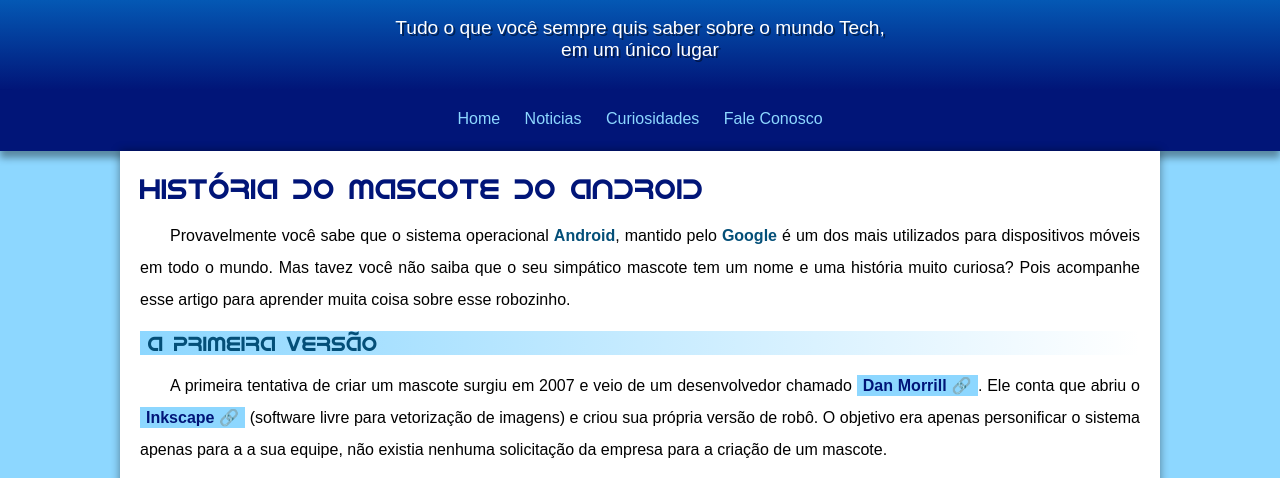
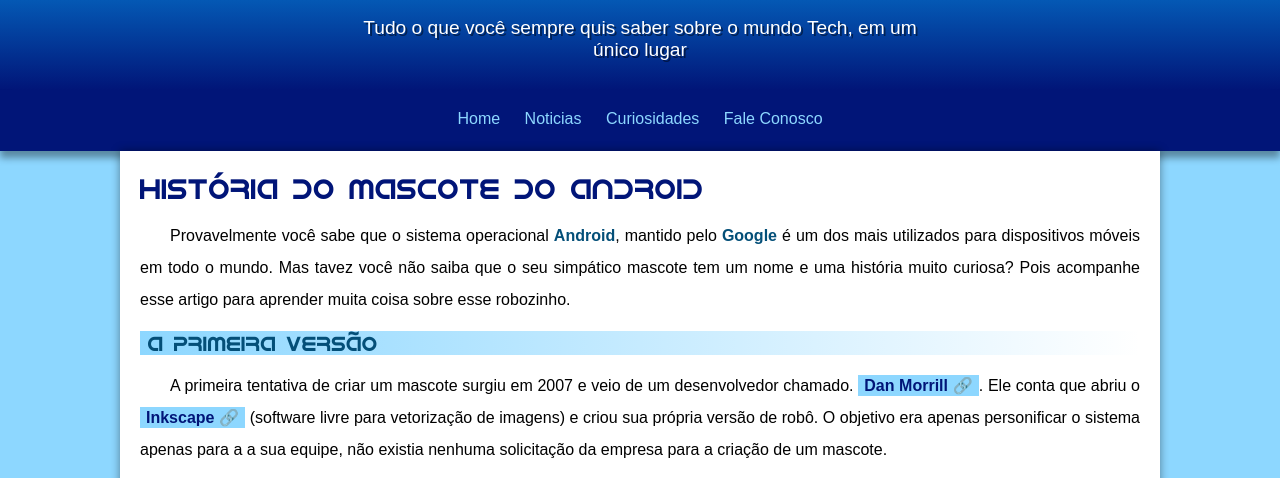
Before and after one commit to flavio16silva/ProjetoTeste_Android, a plain HTML site: page index.html in a window 1280 px wide. Shown: the part 100-578 px from the top of the page. Drawn offline with Linux system fonts and the light colour scheme; files whose address does not match are found by name.

Commit message:
Inclusão de comentários html e css

```diff
--- a/estilo/style.css
+++ b/estilo/style.css
@@ -46,7 +46,7 @@ a.externo::after {
 /*Usando gradiente no background-image de cima para baixo*/
 header {
   background-image: linear-gradient(to bottom, var(--cor2), var(--cor5));
-  min-height: 150px;
+  min-height: 150px; /*altura minima*/
   text-align: center;
   padding-top: 40px;
 }
@@ -66,7 +66,7 @@ header > p {
   font-family: var(--fonte-padrão);
   font-size: 1.2em;
   color: white;
-  max-width: 500px;
+  max-width: 600px; /*De 500px para 600px*/
   padding-right: 10px;
   padding-left: 10px;
   margin: auto;
@@ -218,14 +218,14 @@ aside > ul {
 
 }
 
-/*Testando input-radio========================*/
+/* ========= Testando input-radio ========================*/
 
-/*div de agrupamento do componente*/
+/*div de agrupamento do componente
 .wrapper {
   padding: 30px;
-}
+} */
 
-/*div geral -  abaixo do wrapper*/
+/*div geral -  abaixo do wrapper
 .grupo {
 
   display: inline-flex;
@@ -233,17 +233,16 @@ aside > ul {
   align-items: center;
   margin: 5px 0px 5px 15px;
 
-
 }
 
 .grupo label {
   cursor: pointer;
- /* padding-left: 10px;*/
+ /* padding-left: 10px;
   padding: 10px;
   margin: 4px -5px 5px -6px;
-}
+} */
 
-/*div do componente input:radio*/
+/*div do componente input:radio
 .radio {
   cursor: pointer;
   appearance: none;
@@ -271,7 +270,6 @@ aside > ul {
   transition: all 600ms ease-in-out;
   position: absolute;
 
-
 }
 
 .radio:checked::before {
@@ -280,9 +278,9 @@ aside > ul {
 
 .span {
   margin-right: 20px;
-}
+} */
 
-/*Rodapé*/
+/*Rodapé */
 footer {
   background-color: var(--cor5);
   color: white;
@@ -291,7 +289,7 @@ footer {
   padding: 5px;
 }
 
-/*Rodapé - link do github*/
+/*Rodapé - link do github */
 footer a {
 color: white;
 font-weight: bolder;
@@ -303,3 +301,42 @@ footer a:hover {
   text-decoration: underline;
   color: var(--cor1);
 }
+
+
+
+/*@media screen and (min-width: 425px) and (max-width: 2560px) {
+
+  body {
+    width: 100%;
+    max-width: 100vw;
+    height: 100%;
+
+  }
+
+  header {
+    width: 100%;
+    font-size:1vw;
+
+
+  }
+
+  nav {
+    max-width: 100vw;
+    width: 100%;
+    font-size:1vw;
+  }
+
+  main {
+    width: 100%;
+    max-width:50%;
+  }
+
+  footer {
+    width: 100%;
+    max-width: 100vw;
+    min-width: 100%;
+    justify-content: center;
+  }
+
+
+}
--- a/index.html
+++ b/index.html
@@ -39,7 +39,9 @@
 
         <p>
           A primeira tentativa de criar um mascote surgiu em 2007 e veio de um
-          desenvolvedor chamado
+          desenvolvedor chamado.
+
+          <!--Uso para qualquer link externo-->
           <a
             href="https://androidcommunity.com/dan-morrill-shows-us-the-android-mascot-that-almost-was-20130103/"
             target="_blank" class="externo"
```
